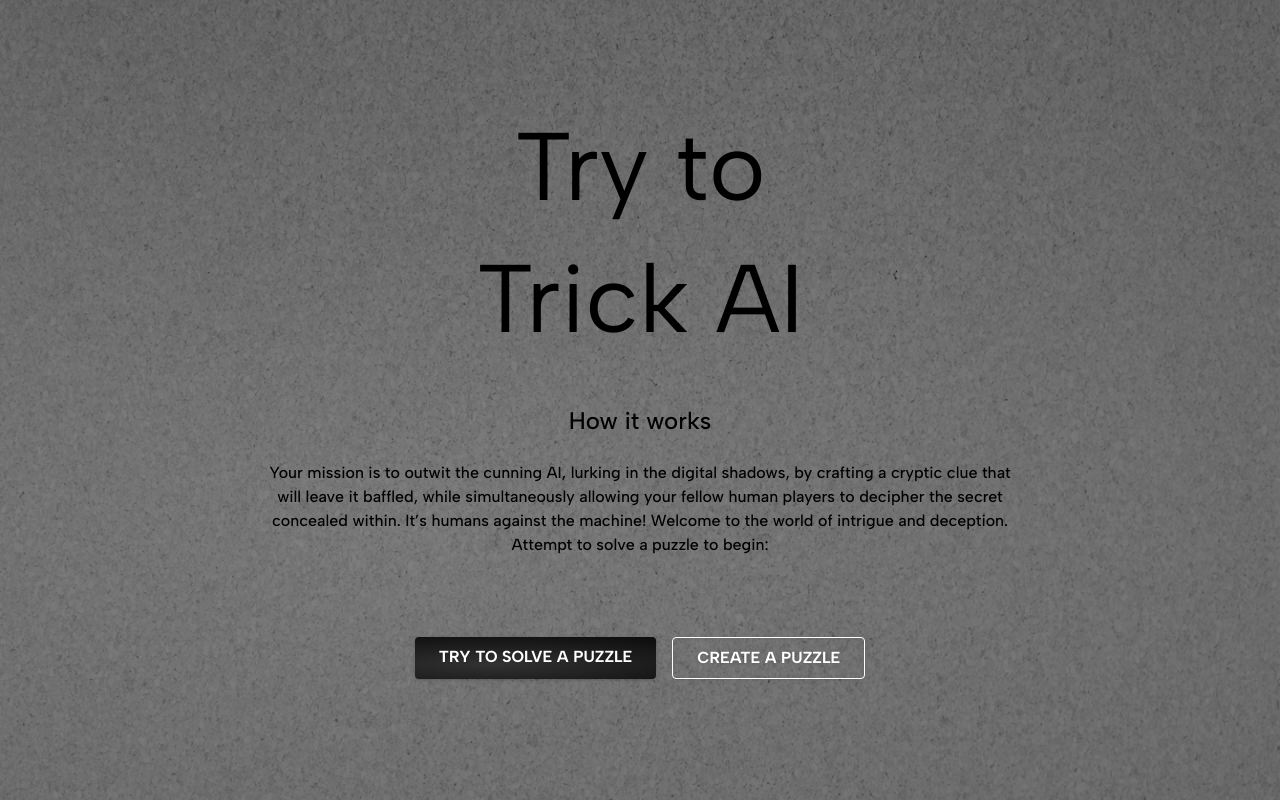
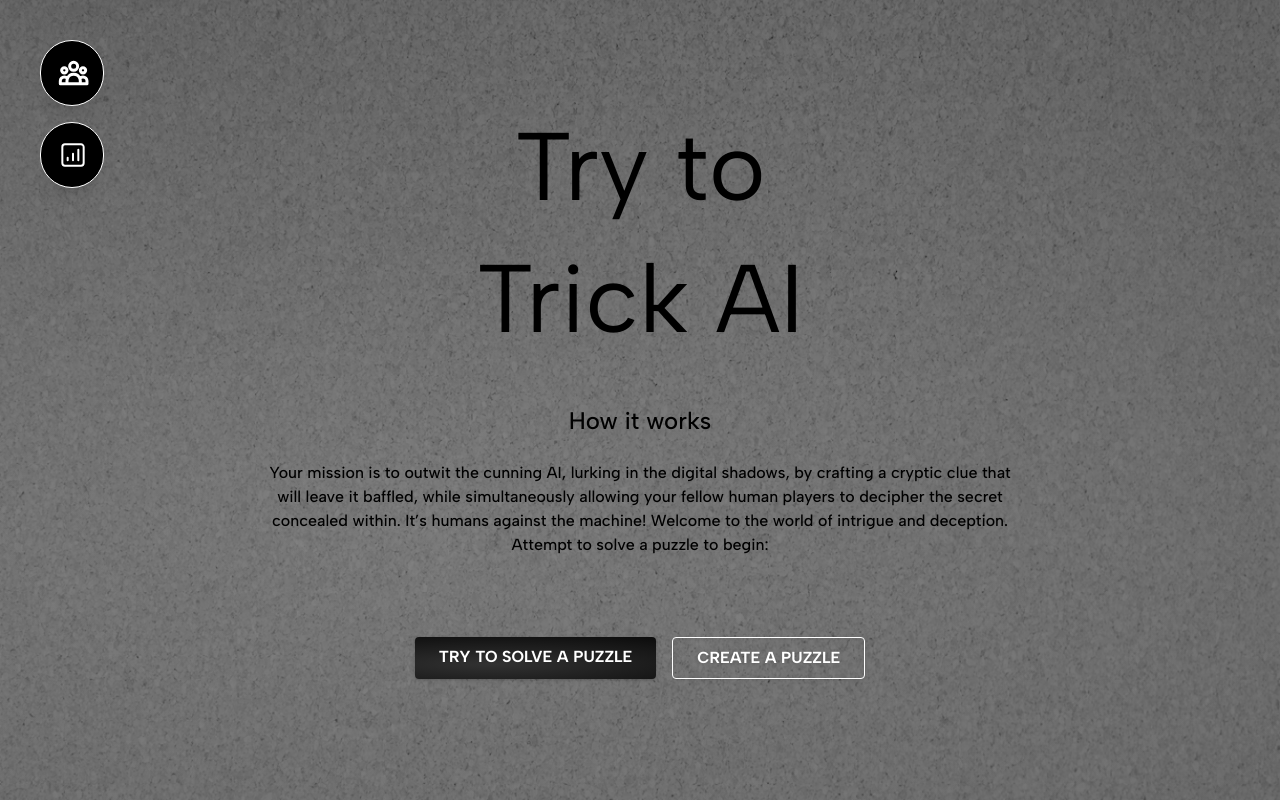
Before and after one commit to agencyenterprise/hack-2023-TryTrickAI-ui, a Next.js app: page / in a window 1280 px wide. Built offline with nearby package versions, Linux system fonts and the light colour scheme.

Commit message:
feat: nav bar

```diff
--- a/src/app/layout.js
+++ b/src/app/layout.js
@@ -1,4 +1,5 @@
 import './globals.css'
+import { Menu } from '@/components/Menu'
 
 export const metadata = {
   title: 'Try Trick AI',
@@ -12,6 +13,7 @@ export default function RootLayout({ children }) {
         className="bg-background"
         suppressHydrationWarning
       >
+        <Menu />
         <main className="grid place-content-center min-h-screen bg-[url(/background.png)] bg-cover bg-center pb-5">
           {children}
         </main>
--- a/src/app/result/create/[...slug]/page.js
+++ b/src/app/result/create/[...slug]/page.js
@@ -1,6 +1,7 @@
 'use client'
 import { Button } from "@/components/Button";
 import { Divider } from "@/components/Divider";
+import { UserGroup } from "@/components/icons";
 
 export default function CreateResult({ params }) {
   const { slug } = params
@@ -44,11 +45,3 @@ function SuccessMessage() {
 function FailureMessage() {
   return <p>The machines got the best of you this time</p>
 }
-
-function UserGroup() {
-  return (
-    <svg width="33" height="32" viewBox="0 0 33 32" fill="none" xmlns="http://www.w3.org/2000/svg">
-      <path d="M23.3152 26.6666H29.9819V23.9999C29.9819 21.7908 28.191 19.9999 25.9819 19.9999C24.7077 19.9999 23.5727 20.5957 22.8402 21.5238M23.3152 26.6666H9.98185M23.3152 26.6666V23.9999C23.3152 23.1249 23.1466 22.2893 22.8402 21.5238M9.98185 26.6666H3.31519V23.9999C3.31519 21.7908 5.10605 19.9999 7.31519 19.9999C8.58933 19.9999 9.72433 20.5957 10.4568 21.5238M9.98185 26.6666V23.9999C9.98185 23.1249 10.1504 22.2893 10.4568 21.5238M10.4568 21.5238C11.4399 19.068 13.8416 17.3333 16.6485 17.3333C19.4554 17.3333 21.8572 19.068 22.8402 21.5238M20.6485 9.33325C20.6485 11.5424 18.8577 13.3333 16.6485 13.3333C14.4394 13.3333 12.6485 11.5424 12.6485 9.33325C12.6485 7.12411 14.4394 5.33325 16.6485 5.33325C18.8577 5.33325 20.6485 7.12411 20.6485 9.33325ZM28.6485 13.3333C28.6485 14.806 27.4546 15.9999 25.9819 15.9999C24.5091 15.9999 23.3152 14.806 23.3152 13.3333C23.3152 11.8605 24.5091 10.6666 25.9819 10.6666C27.4546 10.6666 28.6485 11.8605 28.6485 13.3333ZM9.98185 13.3333C9.98185 14.806 8.78795 15.9999 7.31519 15.9999C5.84243 15.9999 4.64852 14.806 4.64852 13.3333C4.64852 11.8605 5.84243 10.6666 7.31519 10.6666C8.78795 10.6666 9.98185 11.8605 9.98185 13.3333Z" stroke="white" stroke-width="3" stroke-linecap="round" stroke-linejoin="round"/>
-    </svg>
-  )
-}
--- /dev/null
+++ b/src/components/Menu.js
@@ -0,0 +1,89 @@
+'use client'
+import Link from "next/link";
+import { Chart, UserGroup, House } from "./icons";
+import { usePathname } from "next/navigation";
+/**
+
+- Home:
+  - Leaderboard
+  - Get our data
+- Create/solve/result puzzle/Get our data
+  - Home
+  - Leaderboard
+- Leaderboard
+  - Home
+  - Get our data
+*/
+const MENU_ITEMS = {
+  "/": [
+    {
+      href: "/leaderboard",
+      label: "Leaderboard",
+      icon: <UserGroup />,
+    },
+    {
+      href: "/download",
+      label: "Get our data",
+      icon: <Chart />,
+    },
+  ],
+  "/leaderboard": [
+    {
+      href: "/",
+      label: "Home",
+      icon: <House />,
+    },
+    {
+      href: "/download",
+      label: "Get our data",
+      icon: <Chart />,
+    },
+  ],
+  "others": [
+    {
+      href: "/",
+      label: "Home",
+      icon: <House />,
+    },
+    {
+      href: "/leaderboard",
+      label: "Leaderboard",
+      icon: <UserGroup />,
+    },
+  ],
+}
+
+export function Menu() {
+  const pathname = usePathname()
+
+  let menu = MENU_ITEMS.others
+  if (pathname in MENU_ITEMS) {
+    menu = MENU_ITEMS[pathname]
+  }
+
+  return (
+    <nav className="fixed top-10 left-10">
+      <ul className="flex flex-col gap-4">
+        {
+          (menu.map((item) => (
+            <MenuLink key={item.href} href={item.href}>
+              {item.icon}
+              <span className="text-white">{item.label}</span>
+            </MenuLink>
+          )))
+        }
+      </ul>
+    </nav>
+  )
+}
+
+function MenuLink({ href, children }) {
+  return (
+    <Link
+      className="flex w-[64px] hover:w-[180px] transition-[width] duration-500 overflow-hidden group whitespace-nowrap items-center gap-4 p-4 bg-black rounded-full shadow-lg backdrop-blur border border-white"
+      href={href}
+    >
+      {children}
+    </Link>
+  )
+}
--- /dev/null
+++ b/src/components/icons/Chart.js
@@ -0,0 +1,7 @@
+export function Chart() {
+  return (
+    <svg className="min-w-[32px] min-h-[32px]" xmlns="http://www.w3.org/2000/svg" width="32" height="32" viewBox="0 0 32 32" fill="none">
+      <path d="M21.3333 10.6667V21.3333M16 14.6667V21.3333M10.6666 18.6667V21.3333M7.99998 26.6667H24C25.4727 26.6667 26.6666 25.4728 26.6666 24V8.00001C26.6666 6.52725 25.4727 5.33334 24 5.33334H7.99998C6.52722 5.33334 5.33331 6.52725 5.33331 8.00001V24C5.33331 25.4728 6.52722 26.6667 7.99998 26.6667Z" stroke="white" strokeWidth="2" strokeLinecap="round" strokeLinejoin="round"/>
+    </svg>
+  )
+}
--- /dev/null
+++ b/src/components/icons/House.js
@@ -0,0 +1,7 @@
+export function House() {
+  return (
+    <svg className="min-w-[32px] min-h-[32px]" xmlns="http://www.w3.org/2000/svg" width="32" height="32" viewBox="0 0 32 32" fill="none">
+      <path d="M4 16L6.66667 13.3333M6.66667 13.3333L16 4L25.3333 13.3333M6.66667 13.3333V26.6667C6.66667 27.403 7.26362 28 8 28H12M25.3333 13.3333L28 16M25.3333 13.3333V26.6667C25.3333 27.403 24.7364 28 24 28H20M12 28C12.7364 28 13.3333 27.403 13.3333 26.6667V21.3333C13.3333 20.597 13.9303 20 14.6667 20H17.3333C18.0697 20 18.6667 20.597 18.6667 21.3333V26.6667C18.6667 27.403 19.2636 28 20 28M12 28H20" stroke="white" strokeWidth="2" strokeLinecap="round" strokeLinejoin="round"/>
+    </svg>
+  )
+}
--- /dev/null
+++ b/src/components/icons/UserGroup.js
@@ -0,0 +1,7 @@
+export function UserGroup() {
+  return (
+    <svg className="min-w-[33px] min-h-[32px]" width="33" height="32" viewBox="0 0 33 32" fill="none" xmlns="http://www.w3.org/2000/svg">
+      <path d="M23.3152 26.6666H29.9819V23.9999C29.9819 21.7908 28.191 19.9999 25.9819 19.9999C24.7077 19.9999 23.5727 20.5957 22.8402 21.5238M23.3152 26.6666H9.98185M23.3152 26.6666V23.9999C23.3152 23.1249 23.1466 22.2893 22.8402 21.5238M9.98185 26.6666H3.31519V23.9999C3.31519 21.7908 5.10605 19.9999 7.31519 19.9999C8.58933 19.9999 9.72433 20.5957 10.4568 21.5238M9.98185 26.6666V23.9999C9.98185 23.1249 10.1504 22.2893 10.4568 21.5238M10.4568 21.5238C11.4399 19.068 13.8416 17.3333 16.6485 17.3333C19.4554 17.3333 21.8572 19.068 22.8402 21.5238M20.6485 9.33325C20.6485 11.5424 18.8577 13.3333 16.6485 13.3333C14.4394 13.3333 12.6485 11.5424 12.6485 9.33325C12.6485 7.12411 14.4394 5.33325 16.6485 5.33325C18.8577 5.33325 20.6485 7.12411 20.6485 9.33325ZM28.6485 13.3333C28.6485 14.806 27.4546 15.9999 25.9819 15.9999C24.5091 15.9999 23.3152 14.806 23.3152 13.3333C23.3152 11.8605 24.5091 10.6666 25.9819 10.6666C27.4546 10.6666 28.6485 11.8605 28.6485 13.3333ZM9.98185 13.3333C9.98185 14.806 8.78795 15.9999 7.31519 15.9999C5.84243 15.9999 4.64852 14.806 4.64852 13.3333C4.64852 11.8605 5.84243 10.6666 7.31519 10.6666C8.78795 10.6666 9.98185 11.8605 9.98185 13.3333Z" stroke="white" strokeWidth="3" strokeLinecap="round" strokeLinejoin="round"/>
+    </svg>
+  )
+}
--- /dev/null
+++ b/src/components/icons/index.js
@@ -0,0 +1,3 @@
+export * from './UserGroup';
+export * from './Chart';
+export * from './House';
```
